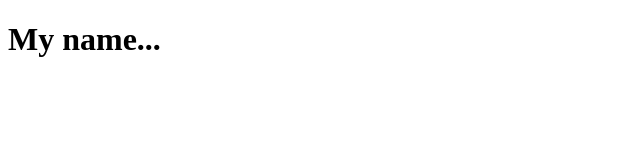
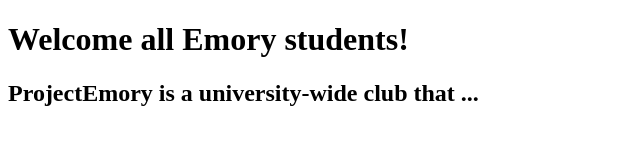
Before and after one commit to PROJECT-Emory-2023/practice-frontend, a plain HTML site: page practice.html in a window 1280 px wide. Shown: the whole page, without its empty margins (0-640 px from the left). Drawn offline with Linux system fonts and the light colour scheme.

Commit message:
Another practice commit

```diff
--- a/practice.html
+++ b/practice.html
@@ -1,12 +1,16 @@
 <!DOCTYPE html>
 
 <!-- this is a practice document - update with new info as exercises come up -->
-
+<html lang="en">
 <head>
-    <!-- stylesheets, titles, and other metadata goes here -->
+  <title>ProjectEmory Webpage</title>
 </head>
 
 <body>
-    <!-- displayed webpage content goes here -->
-    <h1>My name...</h1>
+    <h1>Welcome all Emory students!</h1>
+    <h2>
+        ProjectEmory is a university-wide club that
+        ...
+    </h2>
+
 </body>
```
